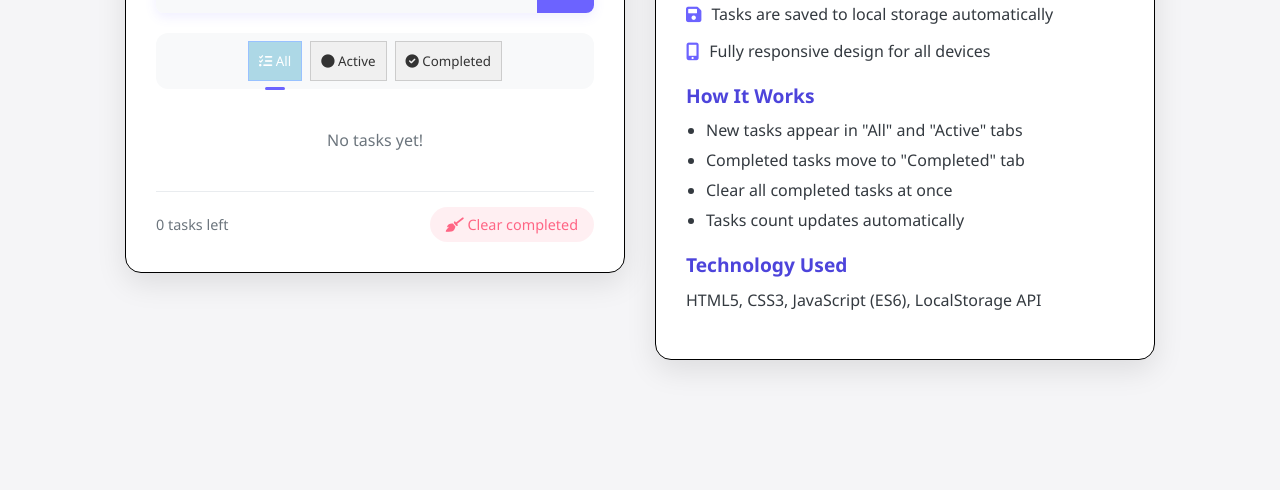
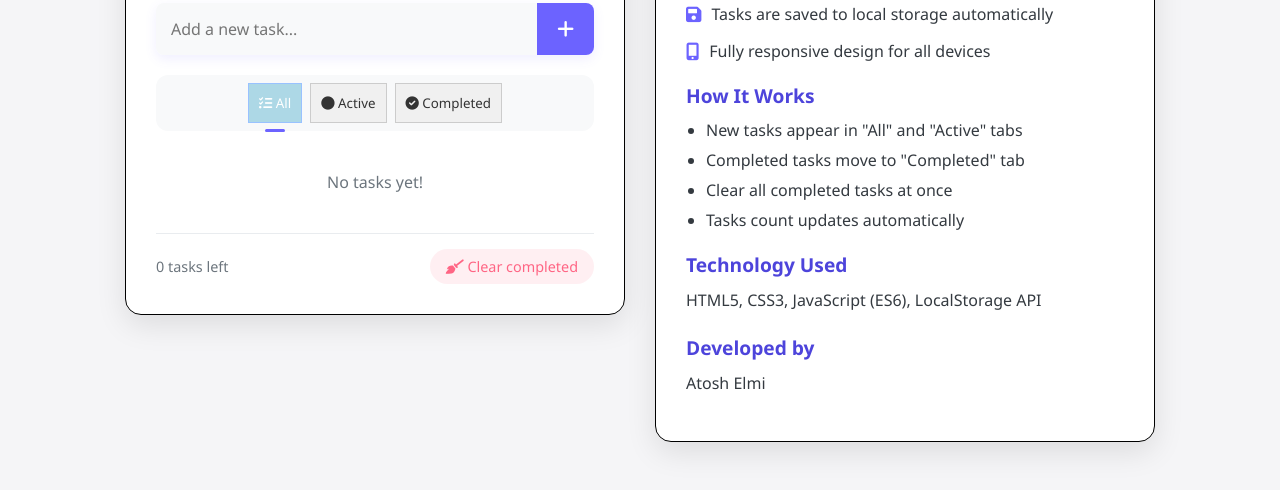
Before and after one commit to AtoshElmi/To-do-list1, a plain HTML site: page index.html in a window 1280 px wide. Shown: the part 284-774 px from the top of the page. Drawn offline with Linux system fonts and the light colour scheme.

Commit message:
added name tag

```diff
--- a/index.html
+++ b/index.html
@@ -72,6 +72,8 @@
 
             <h3>Technology Used</h3>
             <p>HTML5, CSS3, JavaScript (ES6), LocalStorage API</p>
+            <h3>Developed by</h3>
+            <p>Atosh Elmi</p>
         </div>
     </div>
 
```
